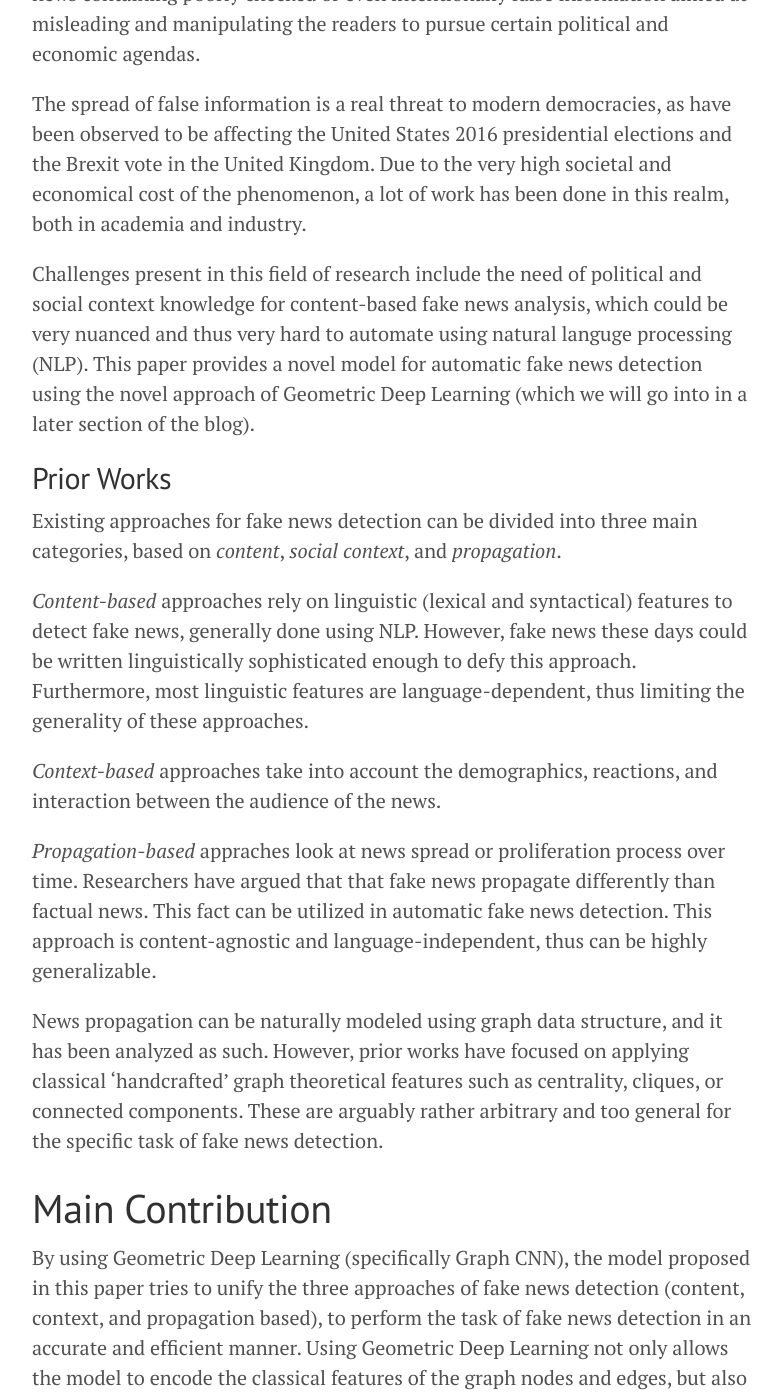
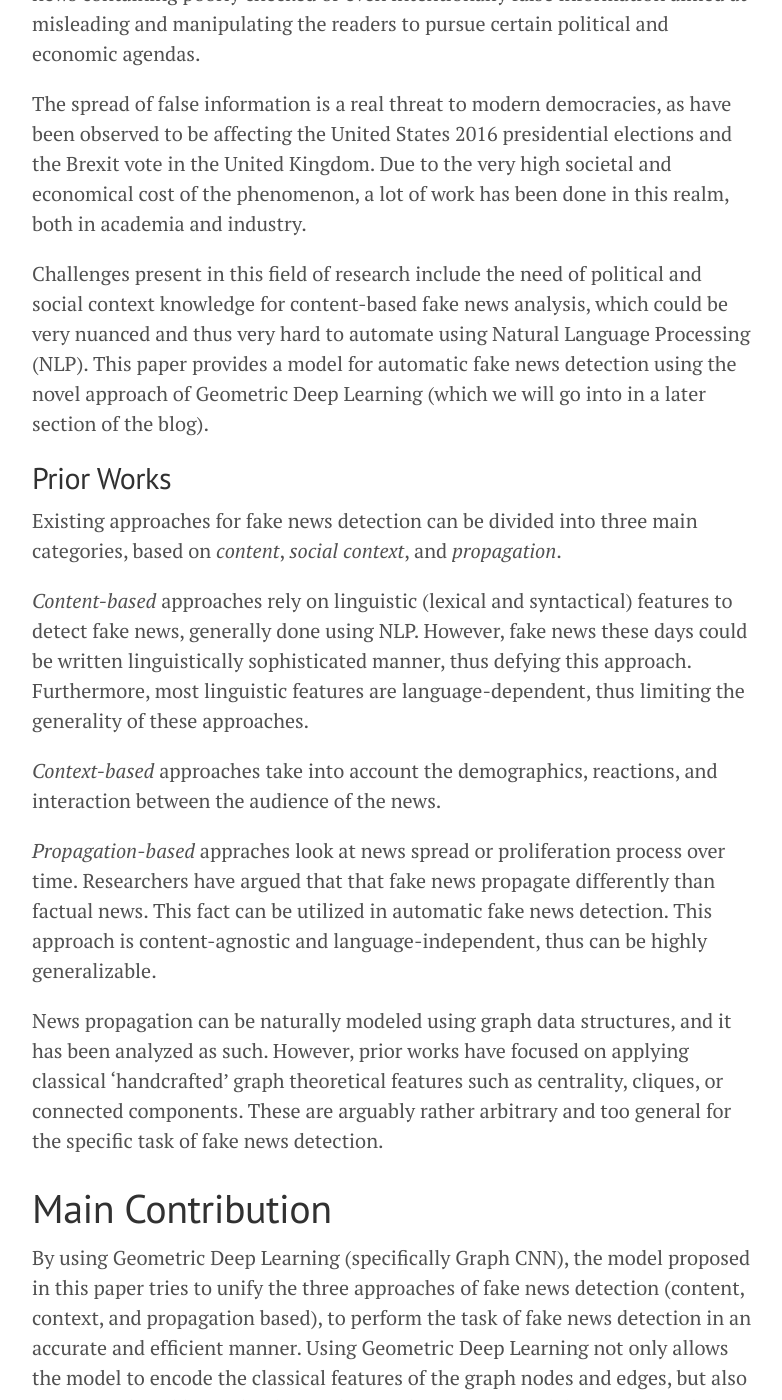
Before and after one commit to jsirait/s898-blog, a Jekyll site: the page built from _posts/2021-12-09-s898-blog.md, in a window 1280 px wide and 1400 px high, scrolled down 2016 px. Shown: the whole window, without its empty margins (248-1030 px from the left). Built offline with Jekyll 4.4.1, drawn with Linux system fonts in a browser that asks for light colours; formulas are drawn with MathJax 3; comment, search, counter and statistics services are not loaded; some of the changed text lies outside the part shown.

Commit message:
continue at mark

```diff
--- a/_posts/2021-12-09-s898-blog.md
+++ b/_posts/2021-12-09-s898-blog.md
@@ -39,20 +39,20 @@
 
 The spread of false information is a real threat to modern democracies, as have been observed to be affecting the United States 2016 presidential elections and the Brexit vote in the United Kingdom. Due to the very high societal and economical cost of the phenomenon, a lot of work has been done in this realm, both in academia and industry.
 
-Challenges present in this field of research include the need of political and social context knowledge for content-based fake news analysis, which could be very nuanced and thus very hard to automate using natural languge processing (NLP). This paper provides a novel model for automatic fake news detection using the novel approach of Geometric Deep Learning (which we will go into in a later section of the blog).
+Challenges present in this field of research include the need of political and social context knowledge for content-based fake news analysis, which could be very nuanced and thus very hard to automate using Natural Language Processing (NLP). This paper provides a model for automatic fake news detection using the novel approach of Geometric Deep Learning (which we will go into in a later section of the blog).
 
 
 ## Prior Works
 
 Existing approaches for fake news detection can be divided into three main categories, based on *content*, *social context*, and *propagation*.
 
-*Content-based* approaches rely on linguistic (lexical and syntactical) features to detect fake news, generally done using NLP. However, fake news these days could be written linguistically sophisticated enough to defy this approach. Furthermore, most linguistic features are language-dependent, thus limiting the generality of these approaches.
+*Content-based* approaches rely on linguistic (lexical and syntactical) features to detect fake news, generally done using NLP. However, fake news these days could be written linguistically sophisticated manner, thus defying this approach. Furthermore, most linguistic features are language-dependent, thus limiting the generality of these approaches.
 
 *Context-based* approaches take into account the demographics, reactions, and interaction between the audience of the news.
 
 *Propagation-based* appraches look at news spread or proliferation process over time. Researchers have argued that that fake news propagate differently than factual news. This fact can be utilized in automatic fake news detection. This approach is content-agnostic and language-independent, thus can be highly generalizable.
 
-News propagation can be naturally modeled using graph data structure, and it has been analyzed as such. However, prior works have focused on applying classical 'handcrafted' graph theoretical features such as centrality, cliques, or connected components. These are arguably rather arbitrary and too general for the specific task of fake news detection.
+News propagation can be naturally modeled using graph data structures, and it has been analyzed as such. However, prior works have focused on applying classical 'handcrafted' graph theoretical features such as centrality, cliques, or connected components. These are arguably rather arbitrary and too general for the specific task of fake news detection.
 
 
 # Main Contribution
@@ -104,7 +104,7 @@
 
 ## Graph Neural Network (GNN) / Graph CNN
 
-Recall that *graph* is a type of data structure that consists of *nodes* that are connected with *edges* based on some relationship between pairs of nodes. This data structure is a powerful modelling tool, since it allows us to not only represent features of entities represented as nodes, but also represent their potentially complex relationships using graph edges, thus acting as an additional inductive bias. Graph data structure is useful in modelling various entities and networks, including news propagation which is what we are interested in.
+Recall that *graph* is a type of data structure that consists of *nodes* that are connected with *edges* based on some relationship between pairs of nodes. This data structure is a powerful modelling tool, since it allows us to not only represent features of entities represented as nodes, but also represent their potentially complex relationships using graph edges, thus acting as an additional inductive bias. Graph data structures are useful in modelling various entities and networks, including news propagation which is what we are interested in.
 
 In Graph Neural Network (GNN), in the initial representation of an input graph G, the nodes (and potentially the edges) have specific embeddings to encode features of the input. We then hope to learn embeddings for each node that encode the information of how each of those nodes belong in the context of its neighborhood within the graph and the graph structure itself. Such process of learning embedding for a node can be done using neural message passing with permutation-invariant operator (such as sum, max, min, etc.), for example. This enriched representation of graph G can then be used in specific tasks, such as node, edge, or graph classification. In our case, this task is of graph classification as we classify a news URL to be either fake or real, based on a graph of its propagation.
 
```
Also changed, not shown: other parts of _posts/2021-12-09-s898-blog.md (+3 -1 lines).
